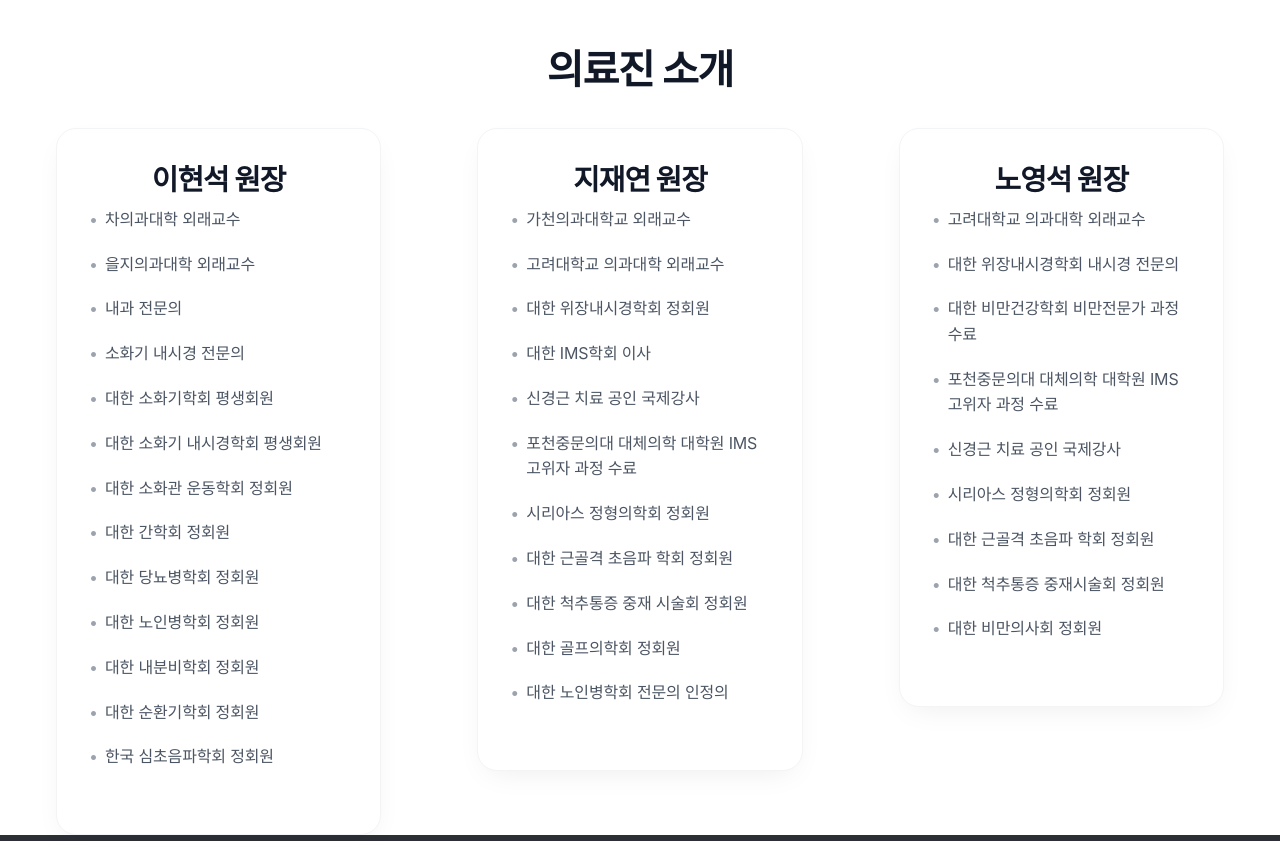
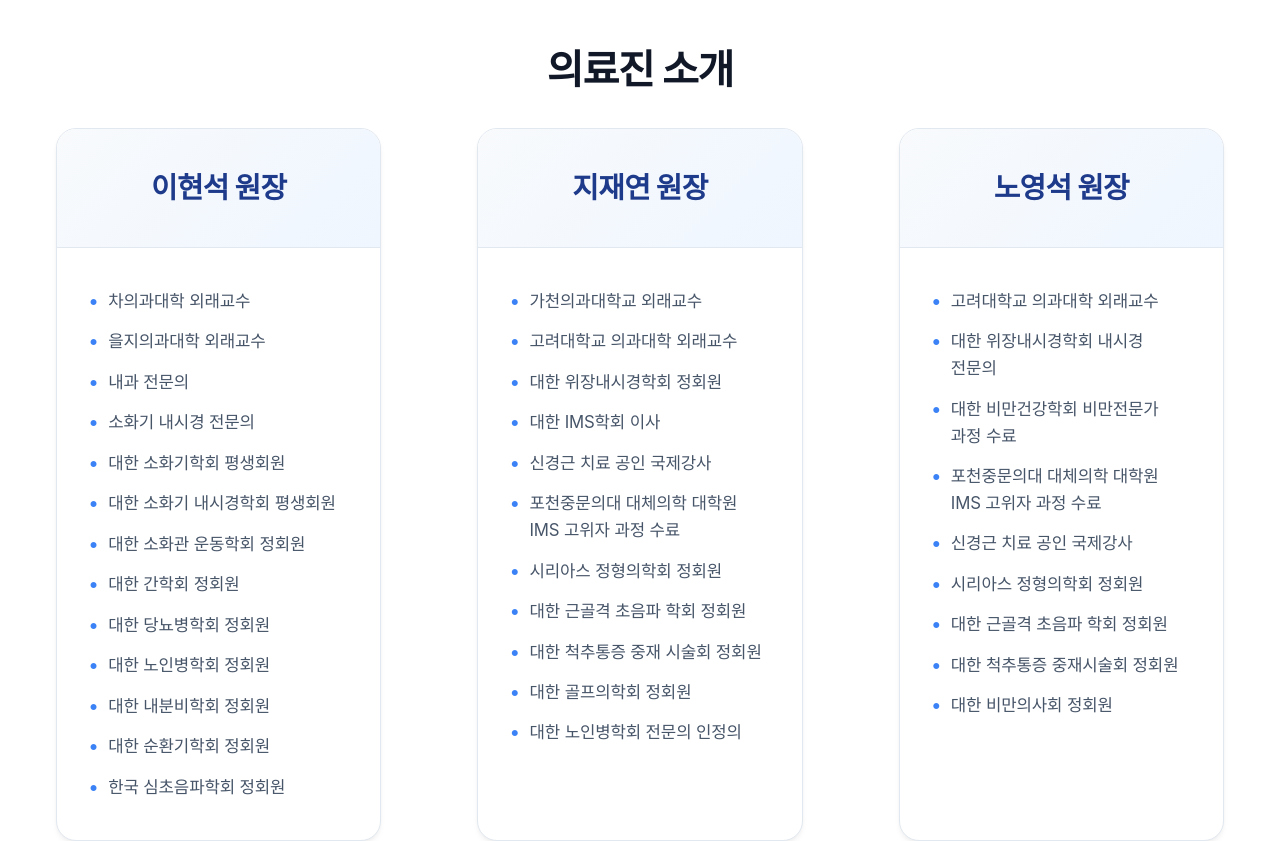
Before and after one commit to bnam1321-bit/365-clinic-web, a Next.js app: page /about in a window 1280 px wide. Shown: the part 1140-1981 px from the top of the page. Built offline with nearby package versions, Linux system fonts and the light colour scheme; a web font is replaced by a local one.

Commit message:
Update medical staff card UI

```diff
--- a/src/app/about/page.module.css
+++ b/src/app/about/page.module.css
@@ -155,73 +155,65 @@
     background: white;
     border-radius: var(--radius-lg);
     overflow: hidden;
-    box-shadow: var(--shadow-md);
-    border: 1px solid var(--color-border);
-    transition: transform var(--transition-fast);
+    box-shadow: 0 4px 6px -1px rgba(0, 0, 0, 0.05), 0 2px 4px -1px rgba(0, 0, 0, 0.03);
+    border: 1px solid #E2E8F0;
+    transition: transform 0.3s ease, box-shadow 0.3s ease;
+    display: flex;
+    flex-direction: column;
+    height: 100%;
 }
 
 .doctorItem:hover {
-    transform: translateY(-5px);
-    box-shadow: var(--shadow-lg);
+    transform: translateY(-8px);
+    box-shadow: 0 20px 25px -5px rgba(0, 0, 0, 0.1), 0 10px 10px -5px rgba(0, 0, 0, 0.04);
+}
+
+.doctorHeader {
+    background: linear-gradient(135deg, #F8FAFC, #EFF6FF);
+    padding: 2.5rem 2rem;
+    text-align: center;
+    border-bottom: 1px solid #E2E8F0;
+}
+
+.doctorHeader h3 {
+    font-size: 1.8rem;
+    font-weight: 800;
+    color: #1E3A8A;
+    margin: 0;
+    letter-spacing: -0.02em;
 }
 
 .doctorInfo {
-    padding: 2rem 2rem 4rem;
-    /* Increased bottom padding for "card bottom spacing" */
-}
-
-.doctorInfo h3 {
-    font-size: 1.8rem;
-    font-weight: 800;
-    color: var(--color-primary);
-    margin-bottom: 0.5rem;
-    text-align: center;
-    /* Center name */
-}
-
-.role {
-    color: var(--color-secondary);
-    font-weight: 700;
-    font-size: 1.1rem;
-    margin-bottom: 2rem;
-    display: block;
-    text-align: center;
-    /* Center role */
-    position: relative;
-}
-
-/* Add a small separator line under the role */
-.role::after {
-    content: "";
-    display: block;
-    width: 40px;
-    height: 3px;
-    background-color: #E2E8F0;
-    margin: 1.5rem auto 0;
+    padding: 2.5rem 2rem;
+    flex-grow: 1;
 }
 
 .doctorBio {
     list-style: none;
     display: flex;
     flex-direction: column;
-    gap: 1.2rem;
-    /* Significantly increased gap between list items */
+    gap: 0.85rem;
+    padding: 0;
+    margin: 0;
 }
 
 .doctorBio li {
-    font-size: 1rem;
-    color: var(--color-text-secondary);
+    font-size: 1.05rem;
+    color: #475569;
     position: relative;
-    padding-left: 1rem;
-    line-height: var(--leading-normal);
-    /* Improved readability */
+    padding-left: 1.2rem;
+    line-height: 1.6;
+    word-break: keep-all;
 }
 
 .doctorBio li::before {
     content: "•";
-    color: var(--color-text-muted);
+    color: #3B82F6;
     position: absolute;
     left: 0;
+    font-weight: bold;
+    font-size: 1.2rem;
+    line-height: 1.4;
 }
 
 @media (min-width: 768px) {
--- a/src/app/about/page.tsx
+++ b/src/app/about/page.tsx
@@ -47,8 +47,10 @@
                         {/* Doctor 1: 이현석 */}
                         <FadeIn delay={0.3}>
                             <div className={styles.doctorItem}>
+                                <div className={styles.doctorHeader}>
+                                    <h3>이현석 원장</h3>
+                                </div>
                                 <div className={styles.doctorInfo}>
-                                    <h3>이현석 원장</h3>
                                     <ul className={styles.doctorBio}>
                                         <li>차의과대학 외래교수</li>
                                         <li>을지의과대학 외래교수</li>
@@ -71,8 +73,10 @@
                         {/* Doctor 2: 지재연 */}
                         <FadeIn delay={0.4}>
                             <div className={styles.doctorItem}>
+                                <div className={styles.doctorHeader}>
+                                    <h3>지재연 원장</h3>
+                                </div>
                                 <div className={styles.doctorInfo}>
-                                    <h3>지재연 원장</h3>
                                     <ul className={styles.doctorBio}>
                                         <li>가천의과대학교 외래교수</li>
                                         <li>고려대학교 의과대학 외래교수</li>
@@ -93,8 +97,10 @@
                         {/* Doctor 3: 노영석 */}
                         <FadeIn delay={0.5}>
                             <div className={styles.doctorItem}>
+                                <div className={styles.doctorHeader}>
+                                    <h3>노영석 원장</h3>
+                                </div>
                                 <div className={styles.doctorInfo}>
-                                    <h3>노영석 원장</h3>
                                     <ul className={styles.doctorBio}>
                                         <li>고려대학교 의과대학 외래교수</li>
                                         <li>대한 위장내시경학회 내시경 전문의</li>
```
